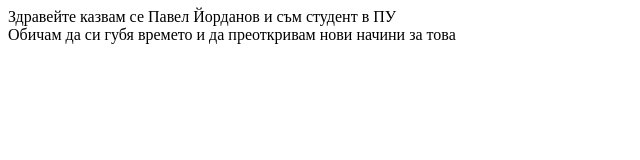
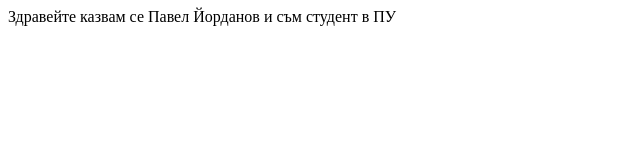
Before and after one commit to Pavelmj01/stu2001321041, a plain HTML site: page index.html in a window 1280 px wide. Shown: the whole page, without its empty margins (0-640 px from the left). Drawn offline with Linux system fonts and the light colour scheme.

Commit message:
Информация за мен

```diff
--- a/index.html
+++ b/index.html
@@ -10,8 +10,5 @@
 <!-- информация за вас  -->
 <div>Здравейте казвам се Павел Йорданов и съм студент в ПУ</div>
 
-<!-- - информация за вашите хобита и интереси -->
-<div>Обичам да си губя времето и да преоткривам нови начини за това</div>
-
 </body>
 </html>
```
